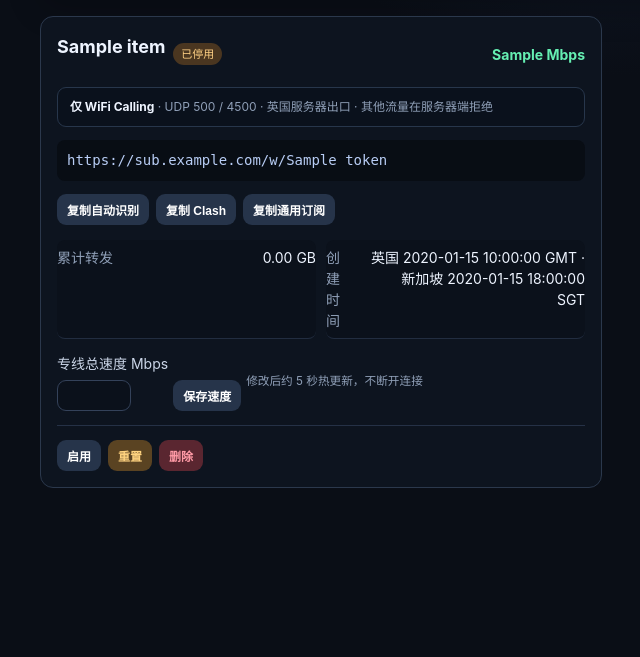
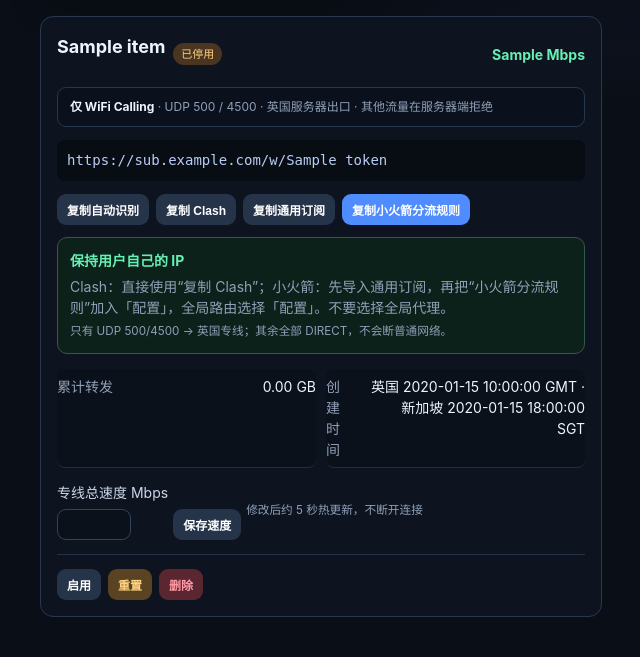
Before and after one commit to 8100996-afk/Proxy-UK-wificall, a Flask app: template proxy_panel/templates/wifi_access.html in a window 1280 px wide. Shown: the part 341-998 px from the top of the page, without its empty margins (30-670 px from the left). Before the commit the page ends 829 px from the top, so only its background shows below. Run offline with Flask 3, Linux system fonts and the light colour scheme; the template is opened without the code that fills it: most values are stand-ins (such as "Sample title", 1, 10 or a date in 2020); parts of the project's set-up code (start-up, migrations or seed data) failed here and were passed over.

Commit message:
Add client-side WiFi Calling split routing

```diff
--- a/proxy_panel/app.py
+++ b/proxy_panel/app.py
@@ -1021,6 +1021,27 @@ def create_app():
             return "subscription not found", 404
         requested_format = request.args.get("format", "").lower()
         user_agent = request.headers.get("User-Agent", "").lower()
+        if requested_format in {"shadowrocket", "sr", "conf"}:
+            body = """[General]
+bypass-system = false
+dns-server = system
+ipv6 = true
+
+[Rule]
+DST-PORT,500,PROXY
+DST-PORT,4500,PROXY
+FINAL,DIRECT
+"""
+            return Response(
+                body,
+                content_type="text/plain; charset=utf-8",
+                headers={
+                    "Profile-Title": profile_title(f"{account['name']}-WiFi-Call-Split"),
+                    "Content-Disposition": 'inline; filename="wifi-call-shadowrocket.conf"',
+                    "Cache-Control": "no-store",
+                    "X-WiFi-Call-Policy": "udp-500-4500-proxy; final=direct",
+                },
+            )
         wants_clash = requested_format in {"clash", "mihomo", "yaml"} or (
             not requested_format
             and any(name in user_agent for name in ("clash", "mihomo", "verge", "stash"))
--- a/proxy_panel/rate_limiter.py
+++ b/proxy_panel/rate_limiter.py
@@ -254,8 +254,10 @@ async def udp_associate(client_reader, client_writer, rate_buckets):
     loop = asyncio.get_running_loop()
     udp_socket = socket.socket(socket.AF_INET, socket.SOCK_DGRAM)
     udp_socket.setblocking(False)
-    udp_socket.setsockopt(socket.SOL_SOCKET, socket.SO_RCVBUF, 1 << 20)
-    udp_socket.setsockopt(socket.SOL_SOCKET, socket.SO_SNDBUF, 1 << 20)
+    # Allow short IKE/ESP registration bursts without adding avoidable loss.
+    # The host caps these buffers at 4 MiB, so this cannot grow without bound.
+    udp_socket.setsockopt(socket.SOL_SOCKET, socket.SO_RCVBUF, 4 << 20)
+    udp_socket.setsockopt(socket.SOL_SOCKET, socket.SO_SNDBUF, 4 << 20)
     udp_socket.bind(("127.0.0.1", 0))
     bound_host, bound_port = udp_socket.getsockname()
     client_writer.write(
--- a/proxy_panel/static/pages.css
+++ b/proxy_panel/static/pages.css
@@ -208,6 +208,9 @@ nav a.current {
 .wifi-access-meta dd {margin:0;text-align:right}
 .wifi-speed-form {margin-top:14px!important;align-items:end}
 .wifi-speed-form small {color:var(--muted);align-self:center}
+.split-help {display:grid;gap:5px;margin-top:12px;padding:12px;border:1px solid #315a4b;border-radius:10px;background:#0c211a}
+.split-help b {color:#65efb2}
+.split-help span,.split-help small {color:var(--muted)}
 @media(max-width:850px){.wifi-access-form{grid-template-columns:1fr}.wifi-access-form button{width:100%}}
 
 .carrier-title {
--- a/proxy_panel/templates/base.html
+++ b/proxy_panel/templates/base.html
@@ -5,7 +5,7 @@
   <meta name="viewport" content="width=device-width, initial-scale=1">
   <title>{% block title %}Proxy Panel{% endblock %}</title>
   <link rel="stylesheet" href="{{ url_for('static', filename='style.css') }}">
-  <link rel="stylesheet" href="{{ url_for('static', filename='pages.css') }}?v=20261030-4">
+  <link rel="stylesheet" href="{{ url_for('static', filename='pages.css') }}?v=20261030-5">
 </head>
 <body>
   <header>
--- a/proxy_panel/templates/wifi_access.html
+++ b/proxy_panel/templates/wifi_access.html
@@ -21,7 +21,9 @@
       <button class="small" type="button" data-copy="{{ sub_base_url }}/w/{{ account.token }}">复制自动识别</button>
       <button class="small" type="button" data-copy="{{ sub_base_url }}/w/{{ account.token }}?format=clash">复制 Clash</button>
       <button class="small" type="button" data-copy="{{ sub_base_url }}/w/{{ account.token }}?format=base64">复制通用订阅</button>
+      <button class="small primary" type="button" data-copy="{{ sub_base_url }}/w/{{ account.token }}?format=shadowrocket">复制小火箭分流规则</button>
     </div>
+    <div class="split-help"><b>保持用户自己的 IP</b><span>Clash：直接使用“复制 Clash”；小火箭：先导入通用订阅，再把“小火箭分流规则”加入「配置」，全局路由选择「配置」。不要选择全局代理。</span><small>只有 UDP 500/4500 → 英国专线；其余全部 DIRECT，不会断普通网络。</small></div>
     <dl class="wifi-access-meta"><div><dt>累计转发</dt><dd>{{ account.used_bytes|traffic_gb }} GB</dd></div><div><dt>创建时间</dt><dd>{{ account.created_at|dual_time }}</dd></div></dl>
     <form method="post" action="/wifi-access/{{ account.id }}/speed" class="inline-fields compact wifi-speed-form"><input type="hidden" name="csrf" value="{{ csrf_token }}"><label>专线总速度 Mbps<input name="speed_mbps" type="number" min="5" max="200" value="{{ account.speed_mbps }}" required></label><button class="small" type="submit">保存速度</button><small>修改后约 5 秒热更新，不断开连接</small></form>
     <div class="actions foot">
```
Also changed, not shown: tests/test_panel.py (+5 -0 lines), README.md.
